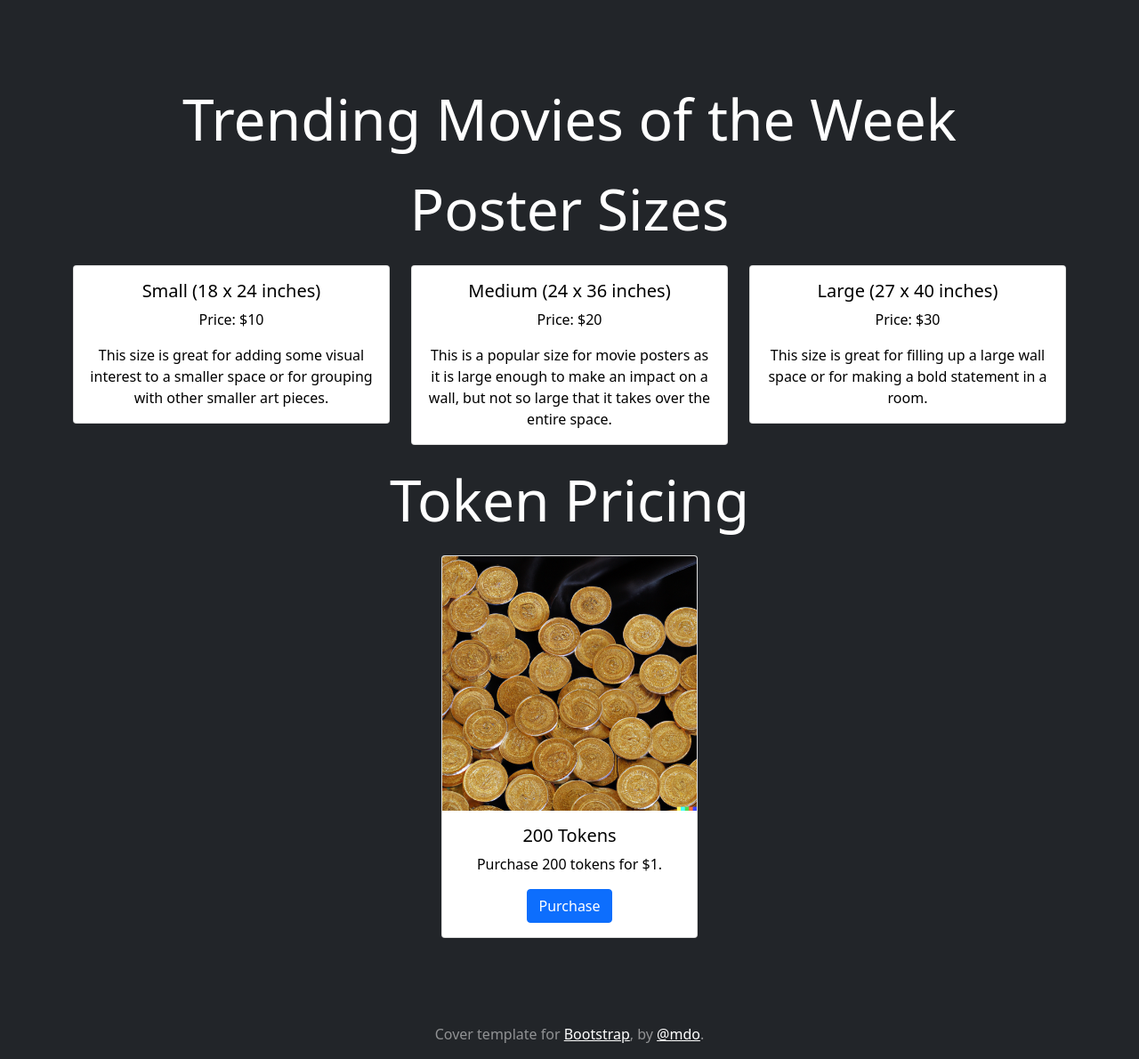
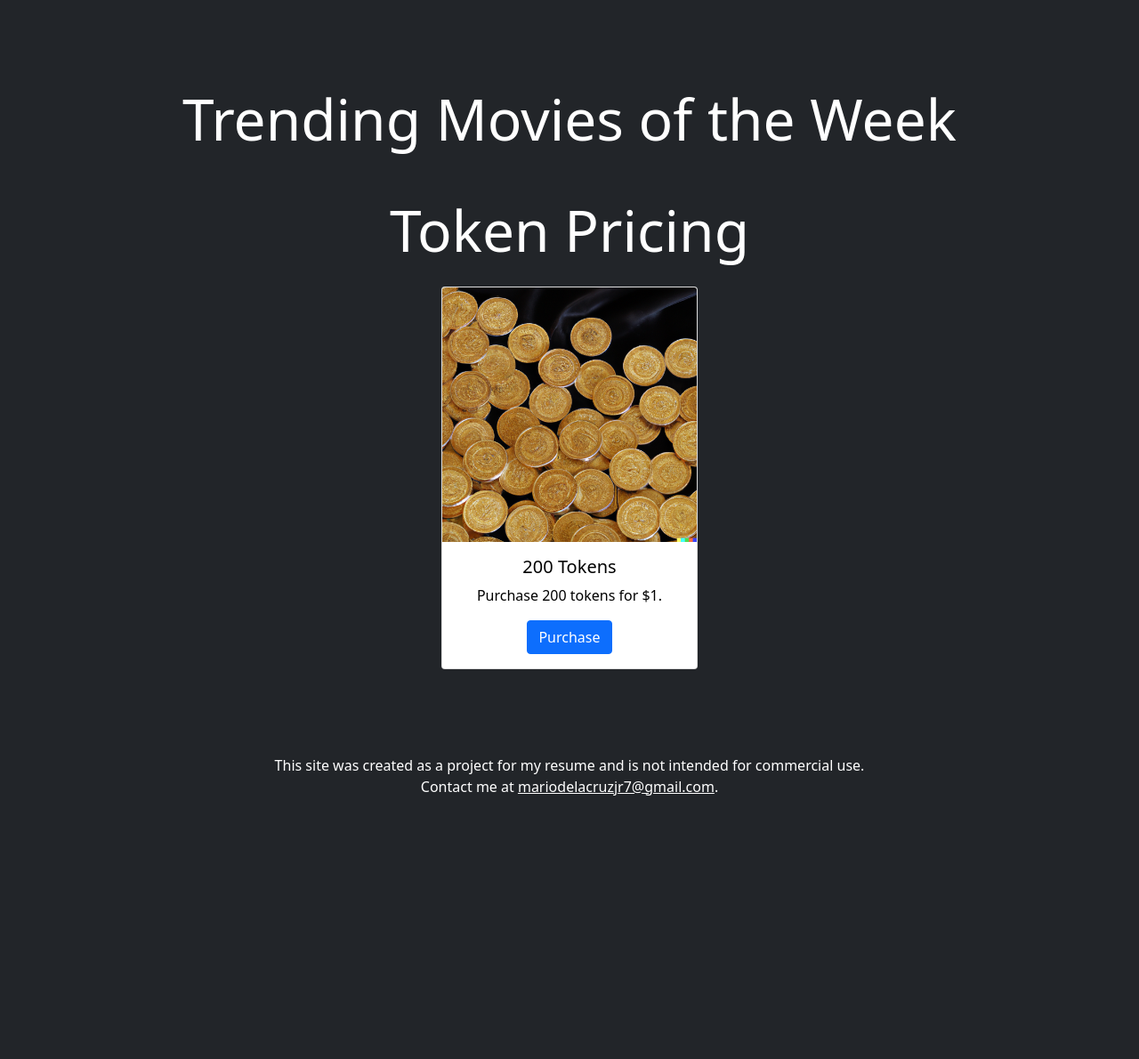
Before and after one commit to mariodelacruzjr/Rank-My-Movies, a Django app: page /save_movie/ in a window 1280 px wide. Shown: the part 74-1264 px from the top of the page at 89% size. After the commit the page ends 968 px from the top, so only its background shows below. Run offline with Django 4.2, Linux system fonts and the light colour scheme; the visitor is signed in with stand-in values (Sample User, id 1); data that the repository does not hold is empty; some libraries are stand-ins or nearby versions.

Commit message:
cleaned up code and handled error where user didnt have enough tokens to generate image

```diff
--- a/home/models.py
+++ b/home/models.py
@@ -1,12 +1,11 @@
 from django.db import models
 from django.contrib.auth.models import User
 # Create your models here.
-class Movie(models.Model):
+class FavoriteMovie(models.Model):
     title = models.CharField(max_length=255)
     overview = models.TextField()
     poster_path = models.CharField(max_length=255)
     user = models.ForeignKey(User, on_delete=models.CASCADE, default=1)
-    rank = models.IntegerField(null=True, blank=True)
     mov_id = models.CharField(max_length=10, default='0000000000')
 
 
@@ -16,7 +15,7 @@ class Movie(models.Model):
 
 class MovieImage(models.Model):
 
-    movie = models.ForeignKey(Movie, on_delete=models.CASCADE, related_name='images')
+    movie = models.ForeignKey(FavoriteMovie, on_delete=models.CASCADE, related_name='images')
     image = models.ImageField(upload_to='movie_images')
     price = models.DecimalField(max_digits=6, decimal_places=2,default=0)
 
--- a/home/templates/base.html
+++ b/home/templates/base.html
@@ -6,11 +6,8 @@
 
     <meta charset="utf-8">
     <meta name="viewport" content="width=device-width, initial-scale=1">
-    <meta name="description" content="">
-    <meta name="author" content="Mark Otto, Jacob Thornton, and Bootstrap contributors">
-    <meta name="generator" content="Hugo 0.111.3">
-    <title>Cover Template · Bootstrap v5.3</title>
-    <link rel="stylesheet" href="{% static 'home/base.css' %}">
+    <title>Smart Movie Posters</title>
+
 
     <link rel="stylesheet" href="https://cdn.jsdelivr.net/npm/bootstrap-icons@1.6.1/font/bootstrap-icons.css">
 
@@ -22,17 +19,18 @@
     <link href="{% static 'home/base.css' %}" rel="stylesheet">
 
 
-        <title>{% block title %}My Website{% endblock %}</title>
 
-        <!-- Custom styles for this template -->
+
+
     </head>
     <body class="d-flex flex-column h-100 text-center text-bg-dark">
 
         <div class="cover-container d-flex w-100 h-100 p-3 mx-auto flex-column">
+          <!--NAVBAR-->
           <header>
             <nav class="navbar navbar-expand-lg bg-body-tertiary">
                 <div class="container-fluid">
-                    <h1 class="navbar-brand" href="#">Smart Movie Posters</h1>
+                    <h1 class="navbar-brand">Smart Movie Posters</h1>
                     <button class="navbar-toggler" type="button" data-bs-toggle="collapse" data-bs-target="#navbarSupportedContent" aria-controls="navbarSupportedContent" aria-expanded="false" aria-label="Toggle navigation">
                         <span class="navbar-toggler-icon"></span>
                     </button>
@@ -56,7 +54,7 @@
                           </li>
                           <li class="nav-item">
 
-                            <a class="nav-link" href="#">
+                            <a class="nav-link">
                               <i class="bi bi-coin"></i> {{ token_count }} Tokens
                           </a>
 
@@ -66,7 +64,7 @@
                               {{ user.username }}
                             </a>
                             <ul class="dropdown-menu" aria-labelledby="navbarDropdownMenuLink">
-                              <li><a class="dropdown-item" href="#">Profile</a></li>
+
                               <li><a class="dropdown-item" href="{% url 'logout' %}">Log Out</a></li>
                             </ul>
                           </li>
@@ -101,7 +99,16 @@
             {% block content %}{% endblock %}
           </main>
           <footer class="mt-auto text-white-50">
-            <p>Cover template for <a href="https://getbootstrap.com/" class="text-white">Bootstrap</a>, by <a href="https://twitter.com/mdo" class="text-white">@mdo</a>.</p>
+            <div class="container">
+              <div class="row">
+                <div class="col-md-12">
+                  <p class="text-white text-center">
+                    This site was created as a project for my resume and is not intended for commercial use.<br>
+                    Contact me at <a href="mailto:mariodelacruzjr7@gmail.com" class="text-white">mariodelacruzjr7@gmail.com</a>.
+                  </p>
+                </div>
+              </div>
+            </div>
           </footer>
         </div>
 
--- a/home/templates/dashboard.html
+++ b/home/templates/dashboard.html
@@ -57,39 +57,6 @@
 
 
 
-  <div class="container">
-    <h2 class="text-center mb-4 display-3">Poster Sizes</h2>
-    <div class="row">
-      <div class="col-md-4">
-        <div class="card">
-          <div class="card-body">
-            <h5 class="card-title">Small (18 x 24 inches)</h5>
-            <p class="card-text">Price: $10</p>
-            <p class="card-text">This size is great for adding some visual interest to a smaller space or for grouping with other smaller art pieces.</p>
-          </div>
-        </div>
-      </div>
-      <div class="col-md-4">
-        <div class="card">
-          <div class="card-body">
-            <h5 class="card-title">Medium (24 x 36 inches)</h5>
-            <p class="card-text">Price: $20</p>
-            <p class="card-text">This is a popular size for movie posters as it is large enough to make an impact on a wall, but not so large that it takes over the entire space.</p>
-          </div>
-        </div>
-      </div>
-      <div class="col-md-4">
-        <div class="card">
-          <div class="card-body">
-            <h5 class="card-title">Large (27 x 40 inches)</h5>
-            <p class="card-text">Price: $30</p>
-            <p class="card-text">This size is great for filling up a large wall space or for making a bold statement in a room.</p>
-
-          </div>
-        </div>
-      </div>
-    </div>
-  </div>
 
 
 
--- a/home/templates/login.html
+++ b/home/templates/login.html
@@ -1,5 +1,4 @@
 {% extends 'base.html' %}
-
 {% block content %}
   <h2>Log in</h2>
   <form method="post">
--- a/home/templates/poster_design.html
+++ b/home/templates/poster_design.html
@@ -1,5 +1,4 @@
 {% extends 'base.html' %}
-
 {% block content %}
 <h1 class="display-1">Poster Design</h1>
   <h1 class="display-1">{{ movie_title }}</h1>
--- a/home/templates/register.html
+++ b/home/templates/register.html
@@ -1,5 +1,4 @@
 {% extends 'base.html' %}
-
 {% block content %}
   <h2>Register</h2>
   <form method="post">
--- a/home/templates/search_results.html
+++ b/home/templates/search_results.html
@@ -1,6 +1,4 @@
-
 {% extends 'base.html' %}
-
 {% block content %}
   <main class="px-3 mb-5 mt-5">
     <div class="container">
@@ -35,7 +33,6 @@
                             More Info
                         </button>
                       </form>
-
                   </div>
                   </div>
                 </div>
--- a/home/templates/token_count.html
+++ /dev/null
@@ -1,6 +0,0 @@
-{% extends 'base.html' %}
-
-{% block content %}
-  <h1>Your Token Count:</h1>
-  <p>{{ token_count }}</p>
-{% endblock %}
--- a/home/urls.py
+++ b/home/urls.py
@@ -18,7 +18,7 @@ urlpatterns = [
     path('generate_image/<int:mov_id>/', generate_image, name='generate_image'),
     path('add-to-cart/<int:image_id>/', add_to_cart, name='add_to_cart'),
     path('cart/', cart_view, name='cart_view'),
-    path('cart/remove/<int:image_id>/',remove_from_cart, name='remove_from_cart'),
+    path('cart/remove/<int:image_id>/', remove_from_cart, name='remove_from_cart'),
     path('checkout/', checkout, name='checkout'),
     path('success/', success, name='success'),
     path('cancel/', cancel, name='cancel'),
--- a/home/views.py
+++ b/home/views.py
@@ -3,7 +3,7 @@ import requests
 import json
 import openai
 import stripe
-from .models import MovieImage, Movie, Token
+from .models import MovieImage, FavoriteMovie, Token
 from django.core.files.temp import NamedTemporaryFile
 from urllib.request import urlopen
 from django.views import View
@@ -171,8 +171,8 @@ class HomeView(View):
     def get(self, request):
         if request.user.is_authenticated:
             #user_favorites = Movie.objects.filter(user=request.user)
-            user_favorites = Movie.objects.filter(user=request.user).values_list('title', flat=True)
-            user_favorites1 = Movie.objects.filter(user=request.user).values_list('mov_id', flat=True)
+            user_favorites = FavoriteMovie.objects.filter(user=request.user).values_list('title', flat=True)
+            user_favorites1 = FavoriteMovie.objects.filter(user=request.user).values_list('mov_id', flat=True)
             print(user_favorites1)
             # Make a request to the TMDB API to get the trending movies from the past week
             response = requests.get(f'https://api.themoviedb.org/3/trending/movie/week?api_key={settings.TMDB_API_KEY}')
@@ -202,11 +202,18 @@ def register(request):
     # Render the registration page with the UserCreationForm
     return render(request, 'register.html', {'form': form})
 
+from django.contrib import messages
+
 def generate_image(request, mov_id):
-    user_tokens = Token.objects.get(user=request.user).token_count
+    try:
+        user_tokens = Token.objects.get(user=request.user).token_count
+    except Token.DoesNotExist:
+        user_tokens = 0
+
     if user_tokens < 20:
         messages.error(request, "You need at least 20 tokens to generate an image.")
         return redirect('home')
+
     # Use the movie description as the text prompt
     BASE_URL = f"https://api.themoviedb.org/3/"
     endpoint = f"movie/{mov_id}"
@@ -215,6 +222,7 @@ def generate_image(request, mov_id):
     tmdb_response_json = json.loads(tmdb_response.text)
     text_prompt = tmdb_response_json.get("overview")
     m_title = tmdb_response_json.get("title")
+
     # Try to retrieve a movie with the given mov_id from the database
     openai.api_key=settings.OPENAI_API_KEY
     res = openai.Image.create(prompt=text_prompt, n=1, size="1024x1024")
@@ -222,18 +230,20 @@ def generate_image(request, mov_id):
     img_temp = NamedTemporaryFile()
     img_temp.write(urlopen(image_url).read())
     img_temp.flush()
-    my_movie, created = Movie.objects.get_or_create(
+    my_movie, created = FavoriteMovie.objects.get_or_create(
         mov_id=mov_id, defaults={"title": m_title}
     )
     movie_image = MovieImage(movie=my_movie)
     movie_image.image.save(f"{my_movie.title}.jpg", img_temp)
 
     user_tokens -= 20
-    token_obj = Token.objects.get(user=request.user)
+    token_obj, created = Token.objects.get_or_create(user=request.user)
     token_obj.token_count = user_tokens
     token_obj.save()
+
     messages.success(request, "Image generated successfully. 20 tokens deducted from your account.")
     return render(request, "generated_image.html", {"movie_image": movie_image})
+
 
 def poster_design(request):
     if request.method == 'POST':
@@ -249,7 +259,7 @@ def poster_design(request):
 @login_required
 def favorites(request):
     # Get all the movies that belong to the logged-in user
-    movies = Movie.objects.filter(user=request.user)
+    movies = FavoriteMovie.objects.filter(user=request.user)
 
 
     # Create a context dictionary containing the list of movies
@@ -261,7 +271,7 @@ def favorites(request):
     return render(request, 'favorites.html', context)
 
 def delete_movie(request, movie_id):
-    movie = get_object_or_404(Movie, pk=movie_id)
+    movie = get_object_or_404(FavoriteMovie, pk=movie_id)
 
     if request.method == 'POST':
         movie.delete()
@@ -281,14 +291,14 @@ def save_movie(request):
         movie_poster_path = data.get('poster_path')
 
         # Check if the movie is already saved by the user
-        if Movie.objects.filter(user=request.user, mov_id=movie_id).exists():
+        if FavoriteMovie.objects.filter(user=request.user, mov_id=movie_id).exists():
             # Display a warning message using Django messages framework
             messages.warning(request, 'You have already saved this movie.')
             return redirect('favorites')
 
         # If the movie is not saved, save it to the database
         if movie_title and movie_overview and movie_poster_path:
-            movie = Movie(title=movie_title, overview=movie_overview, poster_path=movie_poster_path, user=request.user, mov_id=movie_id)
+            movie = FavoriteMovie(title=movie_title, overview=movie_overview, poster_path=movie_poster_path, user=request.user, mov_id=movie_id)
             movie.save()
 
         # Display a success message using Django messages framework
```
Also changed, not shown: home/templates/generated_image.html (+33 -0 lines), home/templates/search.html (+0 -7 lines).
